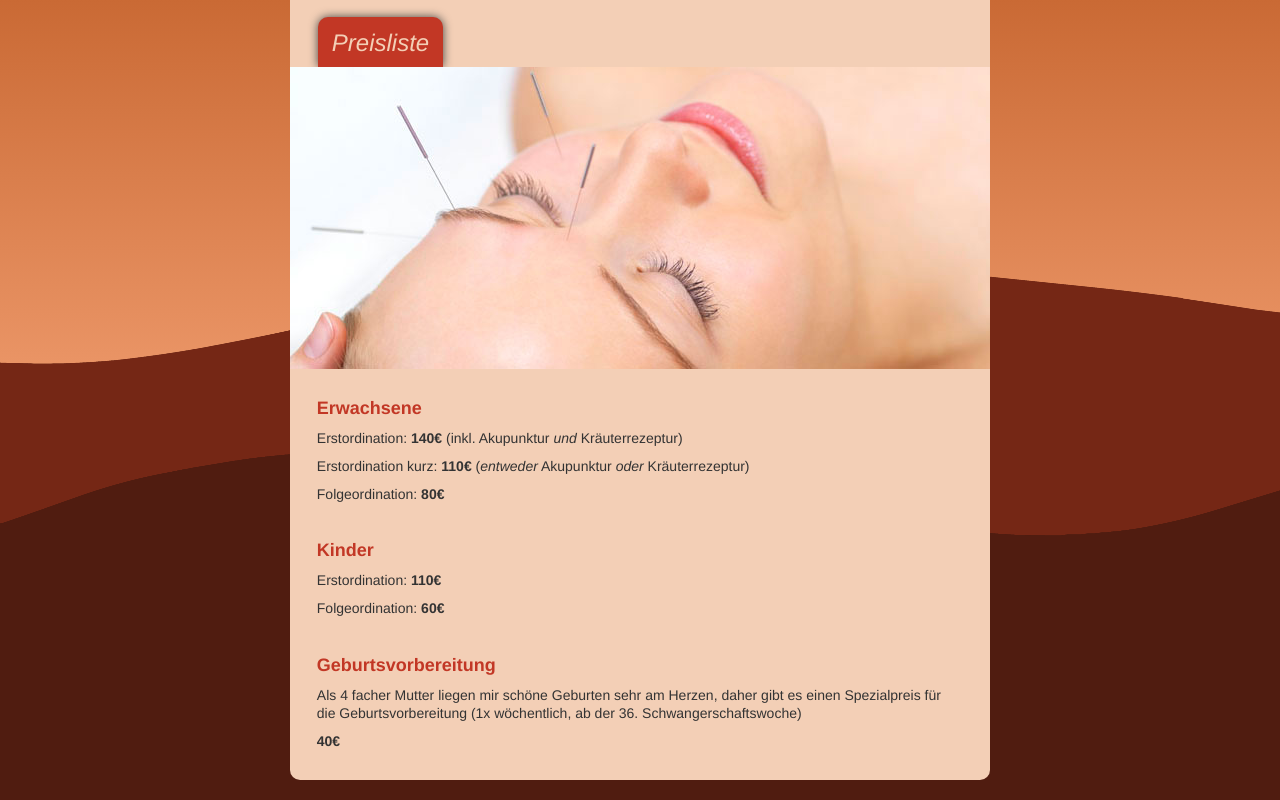
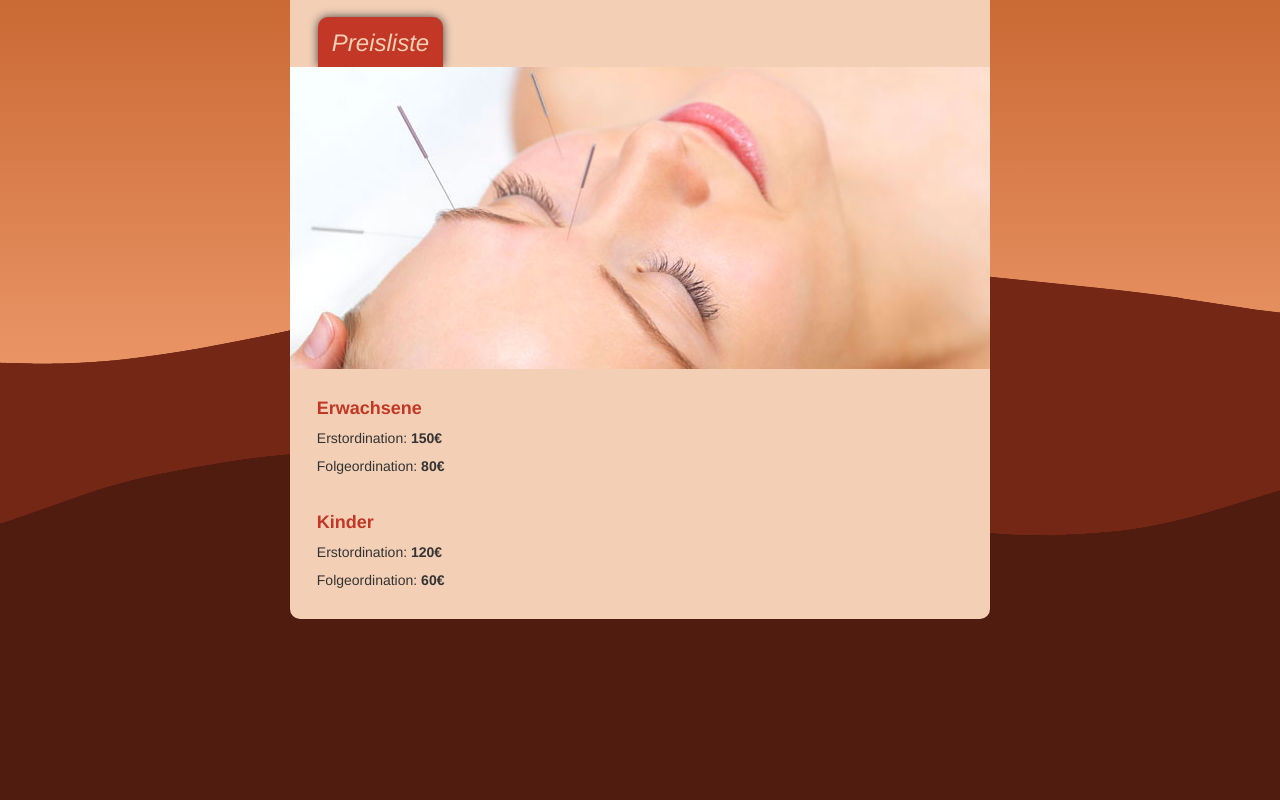
Before and after one commit to gottfired/tcm-chen, a website: page docs/preisliste.html in a window 1280 px wide. Shown: the part 177-977 px from the top of the page. After the commit the page ends 816 px from the top, so only its background shows below. Drawn offline with nearby package versions, Linux system fonts and the light colour scheme.

Commit message:
update fees

```diff
--- a/docs/preisliste.html
+++ b/docs/preisliste.html
@@ -117,17 +117,12 @@
 
     <div class="row" style="padding-left:4%; padding-right:4%;">
       <br> <h4 id="erwachsene">Erwachsene</h4>
-<p>Erstordination: <strong>140€</strong> (inkl. Akupunktur <em>und</em> Kräuterrezeptur)</p>
-<p>Erstordination kurz: <strong>110€</strong> (<em>entweder</em> Akupunktur <em>oder</em> Kräuterrezeptur)</p>
+<p>Erstordination: <strong>150€</strong></p>
 <p>Folgeordination: <strong>80€</strong></p>
 <p><br></p>
 <h4 id="kinder">Kinder</h4>
-<p>Erstordination: <strong>110€</strong></p>
+<p>Erstordination: <strong>120€</strong></p>
 <p>Folgeordination: <strong>60€</strong></p>
-<p><br></p>
-<h4 id="geburtsvorbereitung">Geburtsvorbereitung</h4>
-<p>Als 4 facher Mutter liegen mir schöne Geburten sehr am Herzen, daher gibt es einen Spezialpreis für die Geburtsvorbereitung (1x wöchentlich, ab der  36. Schwangerschaftswoche)</p>
-<p><strong>40€</strong></p>
 
     </div>
     <br>
```
Also changed, not shown: pages/preisliste.md (+2 -11 lines).
